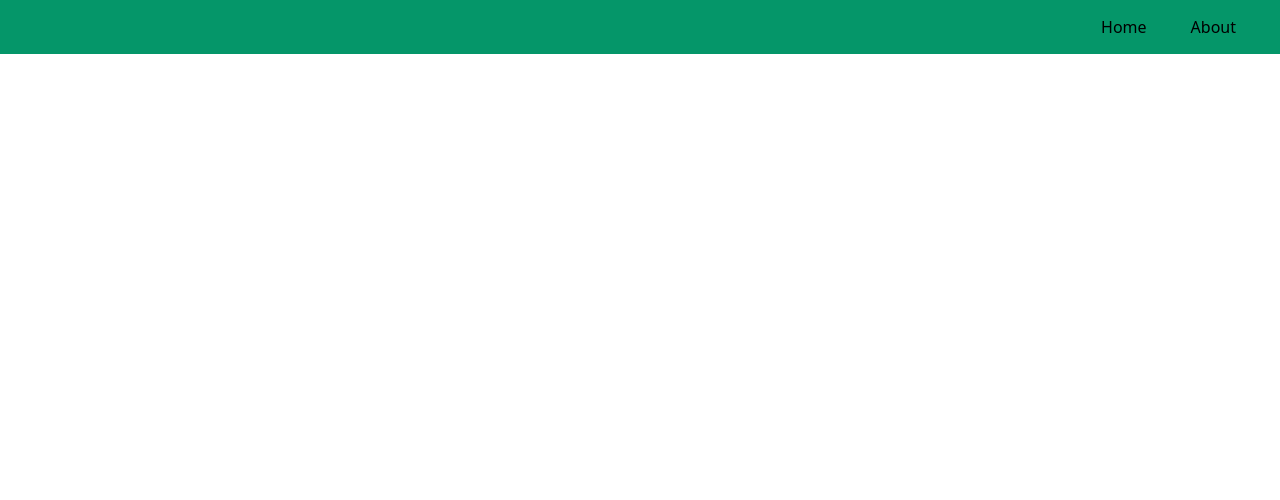
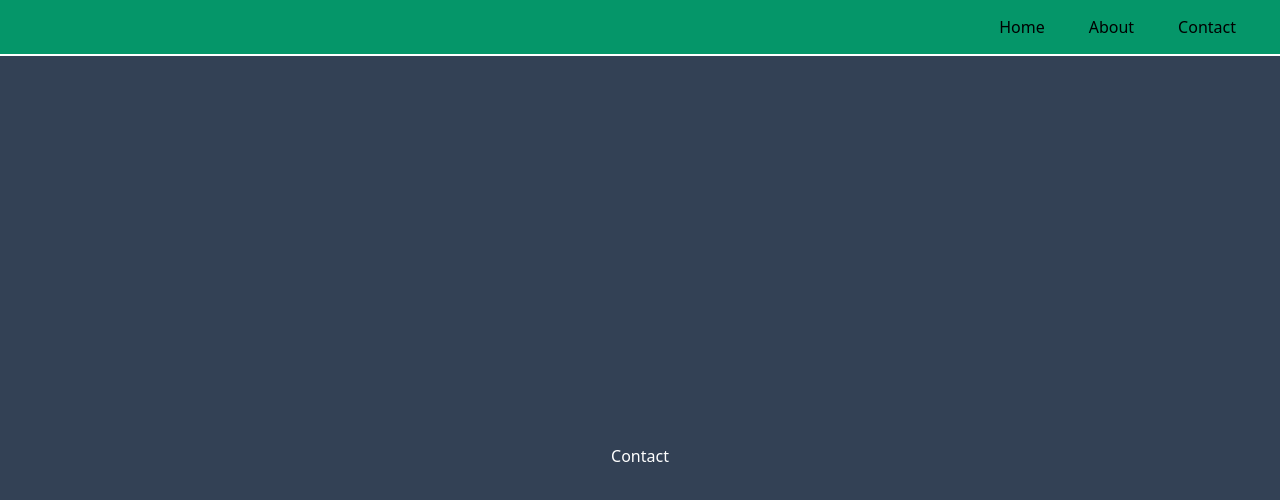
Before and after one commit to matuxer/Patagonia-Apartments-Page, a React (Create React App) app: page /contact in a window 1280 px wide. Before the commit this address had no page. Shown: the top 500 px of the page. Built offline with nearby package versions, Linux system fonts and the light colour scheme.

Commit message:
Added contact page

```diff
--- a/src/App.js
+++ b/src/App.js
@@ -2,6 +2,7 @@ import { BrowserRouter, Route, Routes } from 'react-router-dom';
 import Home from './pages/Home';
 import About from './pages/About';
 import NavBar from './components/NavBar';
+import Contact from './pages/Contact';
 
 function App() {
   return (
@@ -10,6 +11,7 @@ function App() {
       <Routes>
         <Route path='/' element={<Home />} />
         <Route path='/about' element={<About />} />
+        <Route path='/contact' element={<Contact />} />
       </Routes>
     </BrowserRouter>
   );
--- a/src/components/NavBar.jsx
+++ b/src/components/NavBar.jsx
@@ -20,6 +20,9 @@ function NavBar() {
           </Link>
           <Link className="mr-11" to="/about">
             About
+          </Link>
+          <Link className="mr-11" to="/contact">
+            Contact
           </Link>
         </div>
         <div className="block md:hidden">
@@ -55,6 +58,13 @@ function NavBar() {
         >
           About
         </Link>
+        <Link
+          onClick={handleOnClick}
+          className={`flex justify-center py-4 bg-emerald-600 border-b-white border-b-2 ${styles.dropDownLinks}`}
+          to="/contact"
+        >
+          Contact
+        </Link>
         <div
           className="h-screen bg-black opacity-40"
           onClick={handleOnClick}
--- /dev/null
+++ b/src/pages/Contact.jsx
@@ -0,0 +1,13 @@
+import React from "react";
+
+function Contact() {
+  return (
+    <div className="bg-slate-700 h-screen">
+      <div className="flex justify-center items-center h-full">
+        <h1 className="text-white">Contact</h1>
+      </div>
+    </div>
+  );
+}
+
+export default Contact;
```
